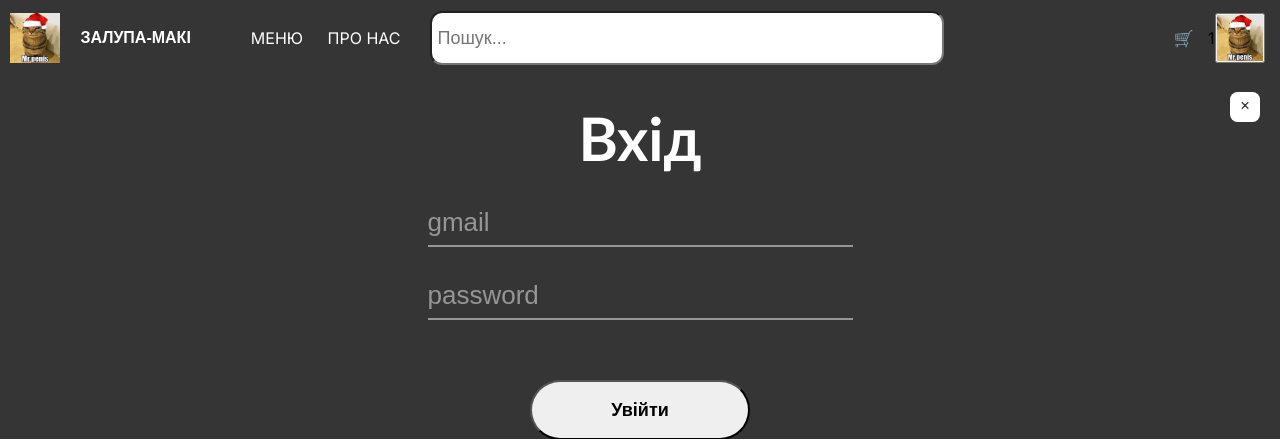
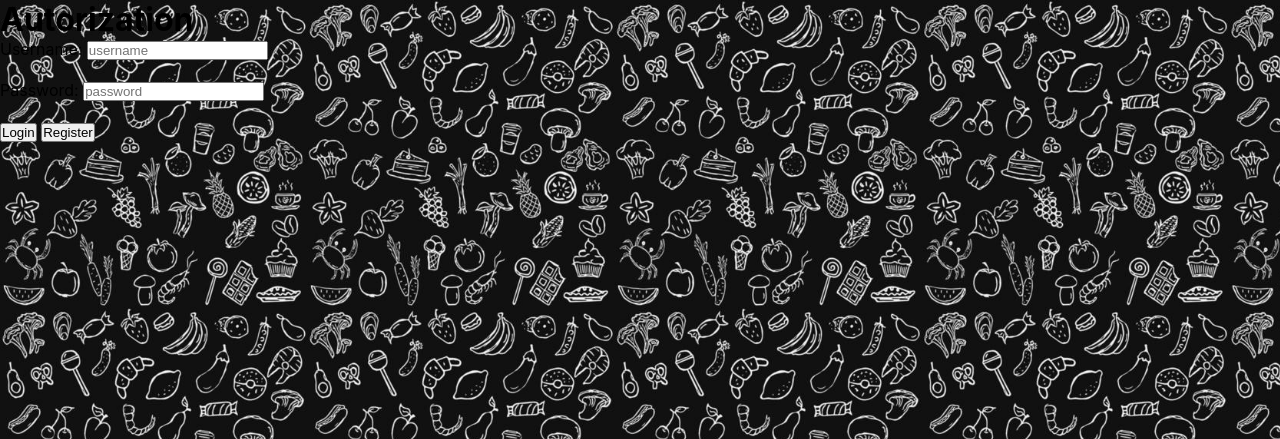
Before and after one commit to Cyxariki-team/restaurant-website, a Flask app: template templates/index.html in a window 1280 px wide. Shown: the top 439 px of the page. Run offline with Flask 3, Linux system fonts and the light colour scheme; the template is opened without the code that fills it, so the values that code supplies are empty; parts of the project's set-up code (start-up, migrations or seed data) failed here and were passed over.

Commit message:
Update index.html

```diff
--- a/templates/index.html
+++ b/templates/index.html
@@ -1,3 +1,4 @@
+{#
 <!DOCTYPE html>
 <html lang="uk">
 <head>
@@ -57,3 +58,39 @@
 
 </body>
 </html>
+#}
+<!DOCTYPE html>
+<html lang="en">
+    <head>
+        <meta charset="UTF-8">
+        <title>My Website</title>
+        <link rel="stylesheet" href="/static/style.css">
+    </head>
+    <body>
+        <div class="front">
+            <h1>Autorization</h1>
+
+            <form method="POST">
+                <label for="username">Username:</label>
+                <input type="text" id="username" name="username" placeholder="username" required><br><br>
+
+                <label for="password">Password:</label>
+                <input type="password" id="password" name="password" placeholder="password" required><br><br>
+
+                <button type="submit">Login</button>
+                <button onclick="goToRegister(event)">Register</button>
+            </form>
+        </div>
+
+        {% if message %}
+            <p>{{ message }}</p>
+        {% endif %}
+
+        <script>
+            function goToRegister(event) {
+                event.preventDefault();
+                window.location.href = "/register";
+            }
+        </script>
+    </body>
+</html>
```
